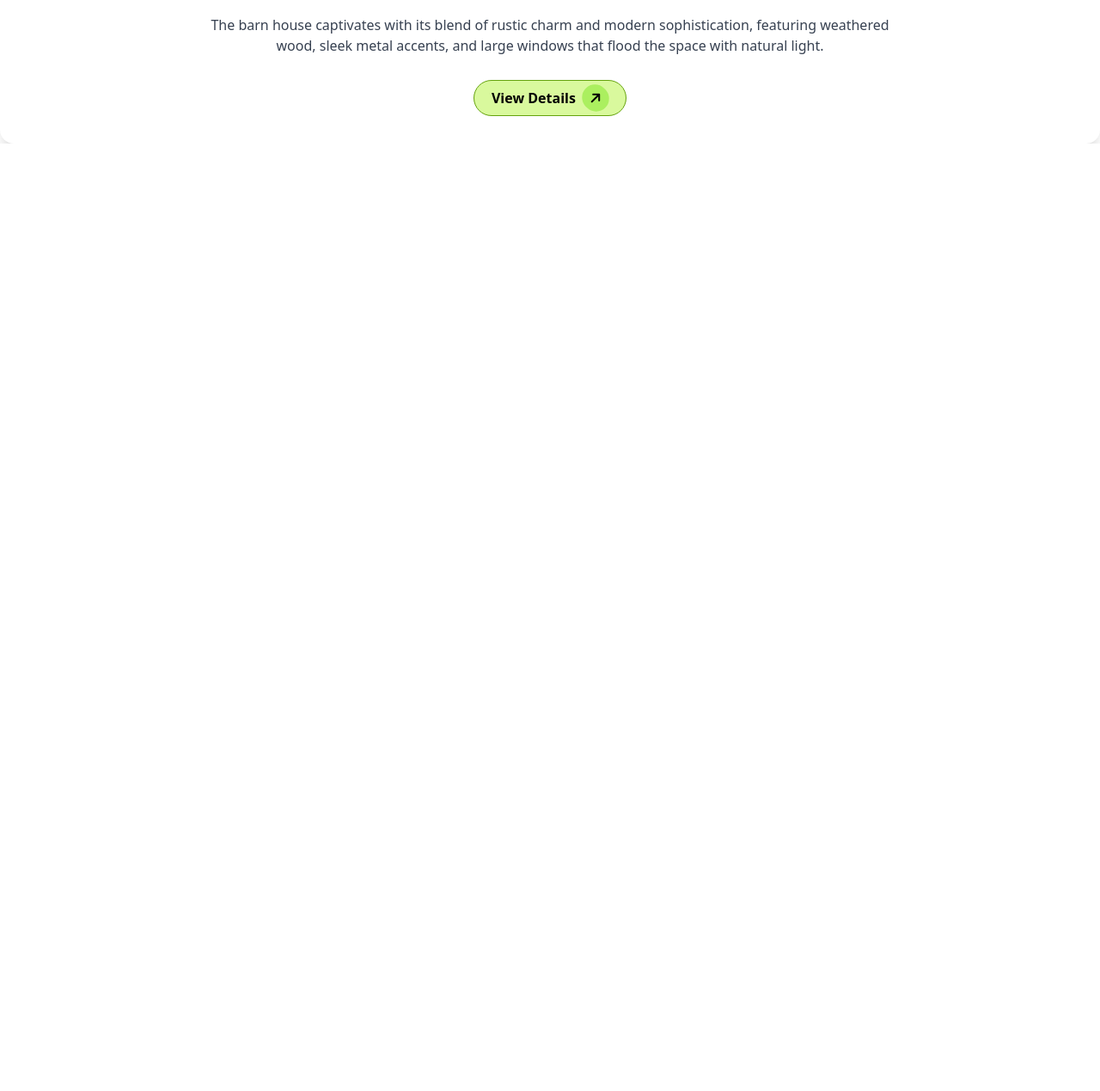
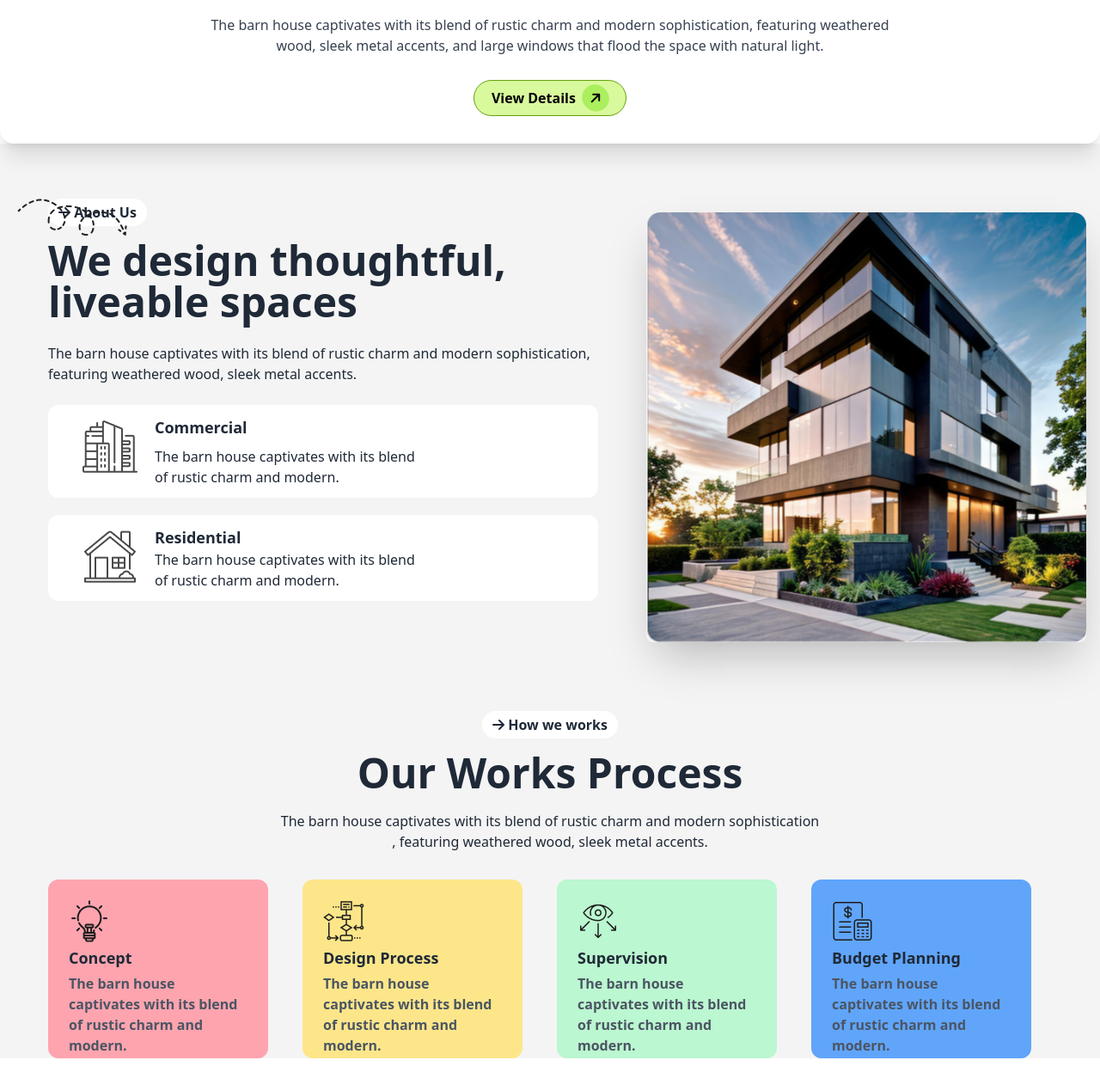
Before and after one commit to Argha-nobody/Assignment-03, a plain HTML site: page index.html in a window 1280 px wide. Shown: the part 669-1938 px from the top of the page at 86% size. Before the commit the page ends 836 px from the top, so only its background shows below. Drawn offline with nearby package versions, Linux system fonts and the light colour scheme.

Commit message:
second page done

```diff
--- a/index.html
+++ b/index.html
@@ -15,6 +15,11 @@
         }
         .custom-secondary {
           color: #ff5252;
+        }
+
+        .second-page-color
+        {
+            background-color: #F4F4F4;
         }
 
       </style>
@@ -113,8 +118,109 @@
     <!-- SECOND PAGE STARTS FROM HERE  -->
 
     <section>
+        <div>
+            <div class="hero second-page-color  ">
+                <div class="hero-content flex-col flex-col-reverse lg:flex-row-reverse">
+                  <img
+                    src="Rectangle.png"
+                    class=" lg:max-w-lg rounded-lg shadow-2xl mt-16 ml-10" />
+                  <div class="ml-10">
+                    <img class="absolute left-5 " src="Vector.png" alt="">
+                    <button class="bg-white px-3 py-1 rounded-3xl font-semibold">
+                      <i class="fa fa-arrow-right first   rounded-3xl "></i>
+                      About Us
+                    </button>
+                    <h1 class="lg:text-5xl text-3xl text-center lg:text-left card-title  font-bold mt-4">We design thoughtful, liveable spaces</h1>
+                    <p class="py-6 text-center lg:text-left">
+                      The barn house captivates with its blend of rustic charm  and
+                      modern sophistication, featuring weathered wood, sleek metal accents.
+                    </p>
 
+                    <!-- CARD ONE  -->
+
+                    <div class="bg-white rounded-xl lg:w-full py-3 px-3 lg:px-10 lg:flex">
+                      <div>
+                        <img class="lg:mr-5 mt-1" src="commercial.png" alt="">
+                      </div>
+
+                      <div>
+                        <h3 class="text-lg font-semibold mb-2"> Commercial </h3>
+                      <p> The barn house captivates with its blend <br> of rustic charm and modern. </p>
+
+                      </div>
+                    </div>
+
+                    <!-- CARD TWO  -->
+
+                    <div class="bg-white rounded-xl mt-5 lg:w-full py-3 px-3 lg:px-10 lg:flex">
+                      <div>
+                        <img class="lg:mr-5 mt-1" src="residential.png" alt="">
+                      </div>
+
+                      <div>
+                        <h3 class="text-lg font-semibold"> Residential </h3>
+                        <p> The barn house captivates with its blend <br> of rustic charm and modern. </p>
+                      </div>
+
+
+                    </div>
+
+                  </div>
+                </div>
+              </div>
+        </div>
+
+
+        <!-- THIRD PAGE STARTS FROM HERE  -->
+
+        <div class="second-page-color">
+
+         <div class=" text-center ">
+          <button class=" mt-16 bg-white px-3 py-1 rounded-3xl font-semibold">
+            <i class="fa fa-arrow-right first   rounded-3xl "></i>
+            How we works
+          </button>
+          <h1 class="lg:text-5xl text-3xl   font-bold mt-4" > Our Works Process </h1>
+          <p class="mt-5"> The barn house captivates with its blend of rustic charm and modern sophistication <br> , featuring weathered wood, sleek metal accents. </p>
+        </div>
+
+        <!-- CARD SECTION  -->
+
+        <div class="grid lg:grid-cols-4 lg:gap-0 lg:mr-10 gap-5 mt-8 m-14">
+
+          <div class=" rounded-xl p-6 lg:w-64 h-52 bg-rose-300">
+            <img src="concept.png" alt="">
+            <h1 class=" py-1 text-lg font-bold"> Concept </h1>
+            <p class=" font-semibold text-gray-600"> The barn house captivates with its blend of rustic charm and modern. </p>
+          </div>
+
+          <div class=" rounded-xl p-6 lg:w-64 h-52 bg-amber-200">
+            <img src="flow-chart.png" alt="">
+            <h1 class=" py-1 text-lg font-bold" > Design Process </h1>
+            <p class="font-semibold text-gray-600" > The barn house captivates with its blend of rustic charm and modern. </p>
+          </div>
+
+          <div class=" rounded-xl p-6 lg:w-64 h-52 bg-green-200">
+            <img src="vision.png" alt="">
+            <h1 class=" py-1 text-lg font-bold" > Supervision </h1>
+            <p class="font-semibold text-gray-600" > The barn house captivates with its blend of rustic charm and modern. </p>
+          </div>
+
+          <div class=" rounded-xl p-6 lg:w-64 w-fit h-52 bg-blue-400">
+            <img src="budget-planning.png" alt="">
+            <h1 class=" py-1 text-lg font-bold" > Budget Planning </h1>
+            <p class="font-semibold text-gray-600" > The barn house captivates with its blend of rustic charm and modern. </p>
+          </div>
+
+        </div>
+
+        </div>
     </section>
+
+
+
+
+
 
 
 </body>
```
Also changed, not shown: Rectangle.png (added), Vector.png (added), budget-planning.png (added), commercial.png (added), concept.png (added), flow-chart.png (added), residential.png (added), vision.png (added).
